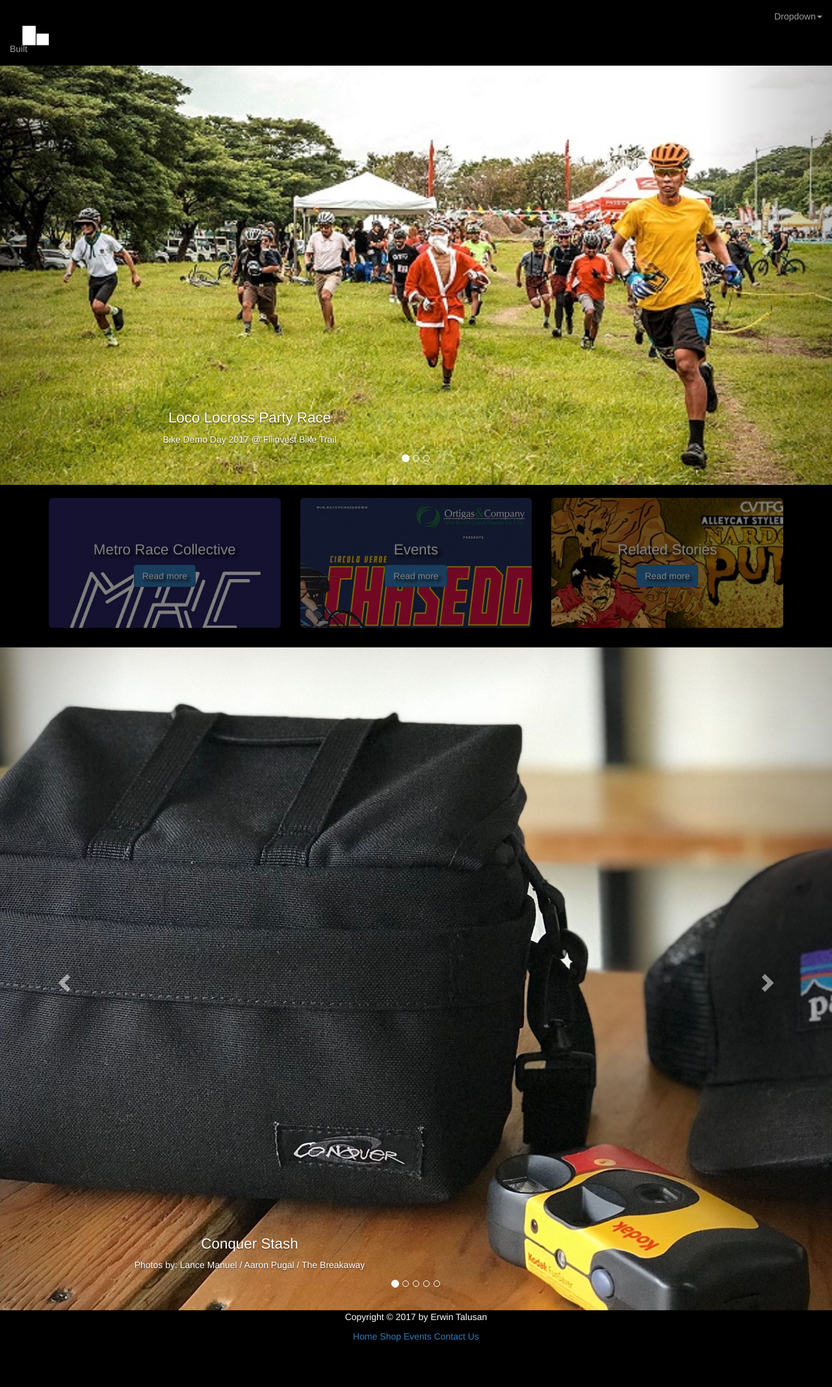
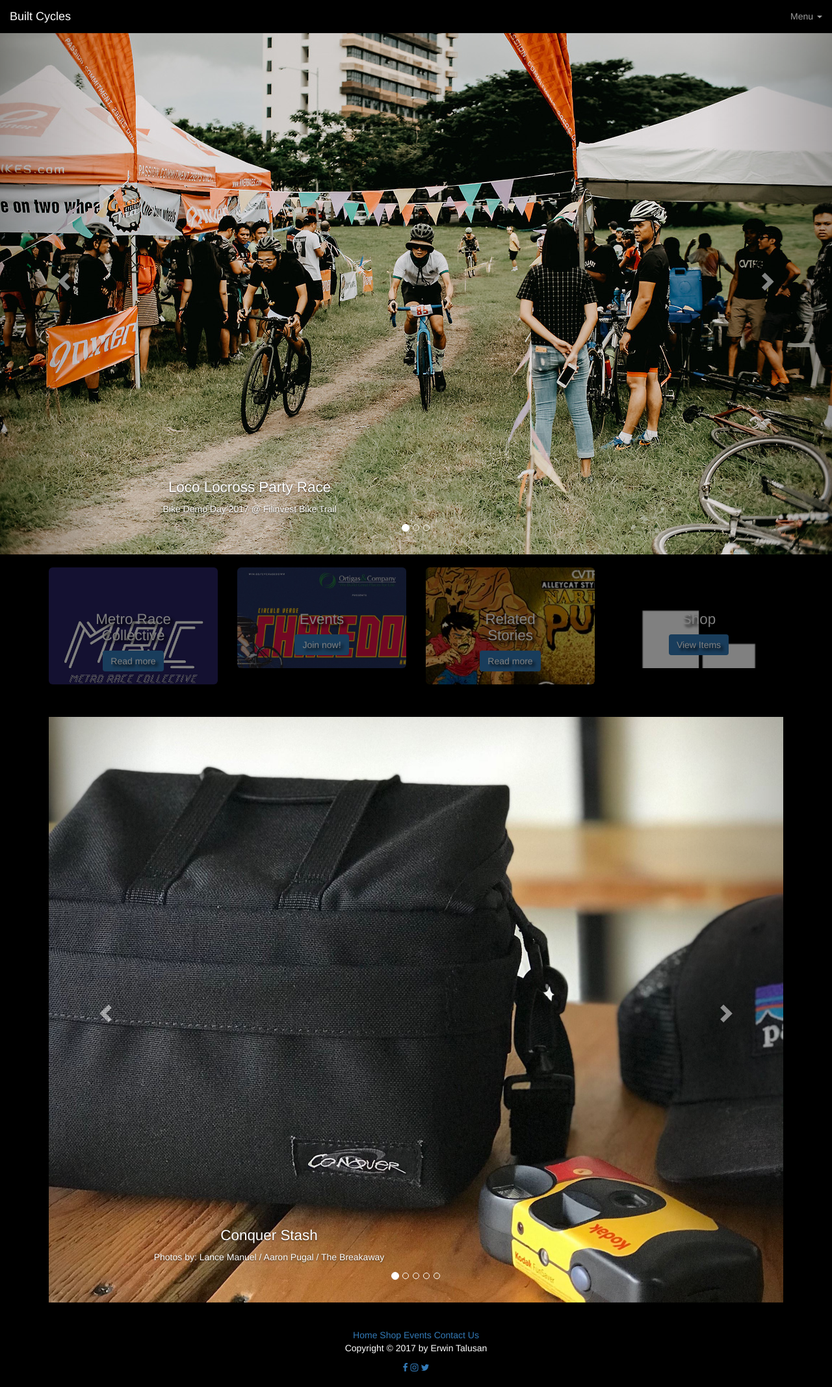
Before and after one commit to cetalusan/b3nc-talusan-erwin, a PHP site: page /csp1/index.html in a window 1280 px wide. Shown: the whole page at 65% size. Before the commit the page ends 2064 px from the top, so only its background shows below. Run offline with PHP 8.4, Linux system fonts and the light colour scheme; some libraries are stand-ins or nearby versions.

Commit message:
csp1 day4

```diff
--- a/csp1/css/style.css
+++ b/csp1/css/style.css
@@ -8,16 +8,17 @@ h2, h3 {
 }
 
 .navbar-brand {
-	font-size: 14px;
+	font: 17px;
 	text-align: center;
-}
-
-.navbar-brand > img {
-	border-bottom: 10px;
+	display: block;
 }
 
 .navbar {
 	margin-bottom: 0px;
+}
+
+.navbar-left {
+	float: left;
 }
 
 .logo {
@@ -55,6 +56,7 @@ h2, h3 {
 .jumbotron {
 	opacity: 0.5;
 	filter: alpha(opacity=50);
+	padding-bottom: 5px;
 }
 
 .jumbotron:hover {
@@ -74,7 +76,7 @@ h2, h3 {
 .events {
     margin-bottom: 10px;
     background-image: url(../img/cvchasedown.jpg);
-    background-size: 150%;
+    background-size: 145%;
     background-repeat: no-repeat;
     color: #fff;
     text-align: center;
@@ -85,23 +87,29 @@ h2, h3 {
 	height: 50%;
     margin-bottom: 10px;
     background-image: url(../img/nardongputik.jpg);
-    background-size: 165%;
+    background-size: 175%;
     background-repeat: no-repeat;
     color: #fff;
     text-align: center;
     text-shadow: black 0.3em 0.3em 0.3em;
 }
 
-.btn {
-	/*border-style: none;*/
+.shop {
+	height: 50%;
+    margin-bottom: 10px;
+    background-image: url(../img/builtlarge.jpg);
+    background-size: 100%;
+    background-repeat: no-repeat;
+    color: #fff;
+    text-align: center;
+    text-shadow: black 0.3em 0.3em 0.3em;
+}
+
+.btn-primary {
+	/*background-color: transparent;*/
+	border-style: none;
 }
 
 .shop {
 	text-align: center;
 }
-
-
-
-.footer {
-
-}
--- a/csp1/index.html
+++ b/csp1/index.html
@@ -6,7 +6,9 @@
 	<meta name="viewport" content="width=device-width, initial-scale=1.0, maximum-scale=1.0">
 	<meta http-equiv="X-UA-Compatible" content="IE=Edge">
 
-	<title>Metro Race Collective</title>
+	<title>Built Cycles</title>
+
+	<link rel="stylesheet" type="text/css" href="https://maxcdn.bootstrapcdn.com/font-awesome/4.7.0/css/font-awesome.min.css">
 
 	<link rel="stylesheet" type="text/css" href="bootstrap-3.3.7-dist/css/bootstrap.min.css">
 
@@ -22,34 +24,38 @@
 	  <div class="container-fluid">
 	    <!-- Brand and toggle get grouped for better mobile display -->
 	    <div class="navbar-header">
-	      	<a class="navbar-brand" href="#"><img class="logo" alt="Brand" src="img/built.jpg" height="80px" width="80px"></a>
 	      <button type="button" class="navbar-toggle collapsed" data-toggle="collapse" data-target="#bs-example-navbar-collapse-1" aria-expanded="false">
 	        <span class="sr-only">Toggle navigation</span>
 	        <span class="icon-bar"></span>
 	        <span class="icon-bar"></span>
 	        <span class="icon-bar"></span>
 	      </button>
-	      <h1><a class="navbar-brand" href="#">Built</a></h1>
+	      <!-- <a href="#" class="navbar-left"><img src="img/built.jpg"></a> -->
+	      <a class="navbar-brand" href="#">Built Cycles</a>
 	    </div>
 
 	    <div class="collapse navbar-collapse" id="bs-example-navbar-collapse-1">
 	      <ul class="nav navbar-nav navbar-right">
 	        <li class="dropdown">
-	          <a href="#" class="dropdown-toggle" data-toggle="dropdown" role="button" aria-haspopup="true" aria-expanded="false">Dropdown<span class="caret"></span></a>
+	          <a href="#" class="dropdown-toggle" data-toggle="dropdown" role="button" aria-haspopup="true" aria-expanded="false">Menu <span class="caret"></span></a>
 	          <ul class="dropdown-menu">
+	          	<form class="navbar-form navbar-right">
+			        <div class="form-group">
+			          <input type="text" class="form-control" placeholder="Search">
+			        </div>
+			      </form>
 	            <li><a href="#">Holiday Sale!</a></li>
+	            <li><a href="#">About</a></li>
 	            <li><a href="#">Events</a></li>
 	            <li><a href="#">Gallery</a></li>
 	            <li><a href="#">Related Stories</a></li>
-	            <li><a href="#">Team</a></li>
 	            <li><a href="#">Contact</a></li>
 	            <li role="separator" class="divider"></li>
-	            <li><a href="#">Sign up for Newsletter</a></li>
+	            <li><a href="#">Sign Up</a></li>
 	          </ul>
 	        </li>
 	      </ul>
-	    </div><!-- /.navbar-collapse -->
-	  </div><!-- /.container-fluid -->
+	  </div>
 	</nav>
 
 	 <div id="carousel-locolocross" class="carousel slide" data-ride="carousel">
@@ -63,7 +69,7 @@
 	  <!-- Wrapper for slides -->
 	  <div class="carousel-inner" role="listbox">
 	    <div class="item active">
-	      <img src="img/locolocross1.jpg" alt="locolocross">
+	      <img src="img/locolocross4.jpg" alt="locolocross">
 	      <div class="carousel-caption">
 	      	<h2>Loco Locross Party Race</h2>
 	      	<p>Bike Demo Day 2017 @ Filinvest Bike Trail</p>
@@ -99,7 +105,7 @@
 
 	<div class="container">
 		<div class="row">
-		  <div class="col-sm-6 col-md-4">
+		  <div class="col-sm-6 col-md-3">
 		    <div class="jumbotron about">
 		      <div class="caption">
 		        <h2>Metro Race Collective</h2>
@@ -108,16 +114,16 @@
 		    </div>
 		  </div>
 
-		  <div class="col-sm-6 col-md-4">
+		  <div class="col-sm-6 col-md-3">
 		    <div class="jumbotron events">
 		      <div class="caption">
 		        <h2>Events</h2>
-		        <p><a href="#" class="btn btn-primary" role="button">Read more</a></p>
+		        <p><a href="#" class="btn btn-primary" role="button">Join now!</a></p>
 		      </div>
 		    </div>
 		  </div>
 
-		  <div class="col-sm-6 col-md-4">
+		  <div class="col-sm-6 col-md-3">
 		    <div class="jumbotron related">
 		      <div class="caption">
 		        <h2>Related Stories</h2>
@@ -125,9 +131,19 @@
 		      </div>
 		    </div>
 		  </div>
+
+		  <div class="col-sm-6 col-md-3">
+		    <div class="jumbotron shop">
+		      <div class="caption">
+		        <h2>Shop</h2>
+		        <p><a href="#" class="btn btn-primary" role="button">View Items</a></p>
+		      </div>
+		    </div>
+		  </div>
 		</div>
 	</div>
 
+	<div class="container">
 		<div id="carousel-stash" class="carousel slide" data-ride="carousel">
 		  <!-- Indicators -->
 		  <ol class="carousel-indicators">
@@ -187,17 +203,20 @@
 		    <span class="sr-only">Next</span>
 		  </a>
 		</div>
+	</div>
 
-	<div class="container-fluid">
+	<div class="container">
 		<footer class="row">
 			<div class="col-lg-12">
-				<p class="text-center">Copyright &copy; 2017 by Erwin Talusan</p>
 				<div class="social">
 					<a href="#">Home</a>
 					<a href="#">Shop</a>
 					<a href="#">Events</a>
 					<a href="#">Contact Us</a>
-				</div>
+				<p class="text-center">Copyright &copy; 2017 by Erwin Talusan</p>
+				<a href="#"><i class="fa fa-facebook" aria-hidden="true"></i></a>
+				<a href="#"><i class="fa fa-instagram" aria-hidden="true"></i></a>
+				<a href="#"><i class="fa fa-twitter" aria-hidden="true"></i></a>
 			</div>
 		</footer>
 	</div> <!-- /.footer -->
```
Also changed, not shown: csp1/img/builtlarge.jpg (added), csp1/img/favicon.ico, csp1/img/locolocross2.jpg. Lines whose indentation alone changed are shown as unchanged.
